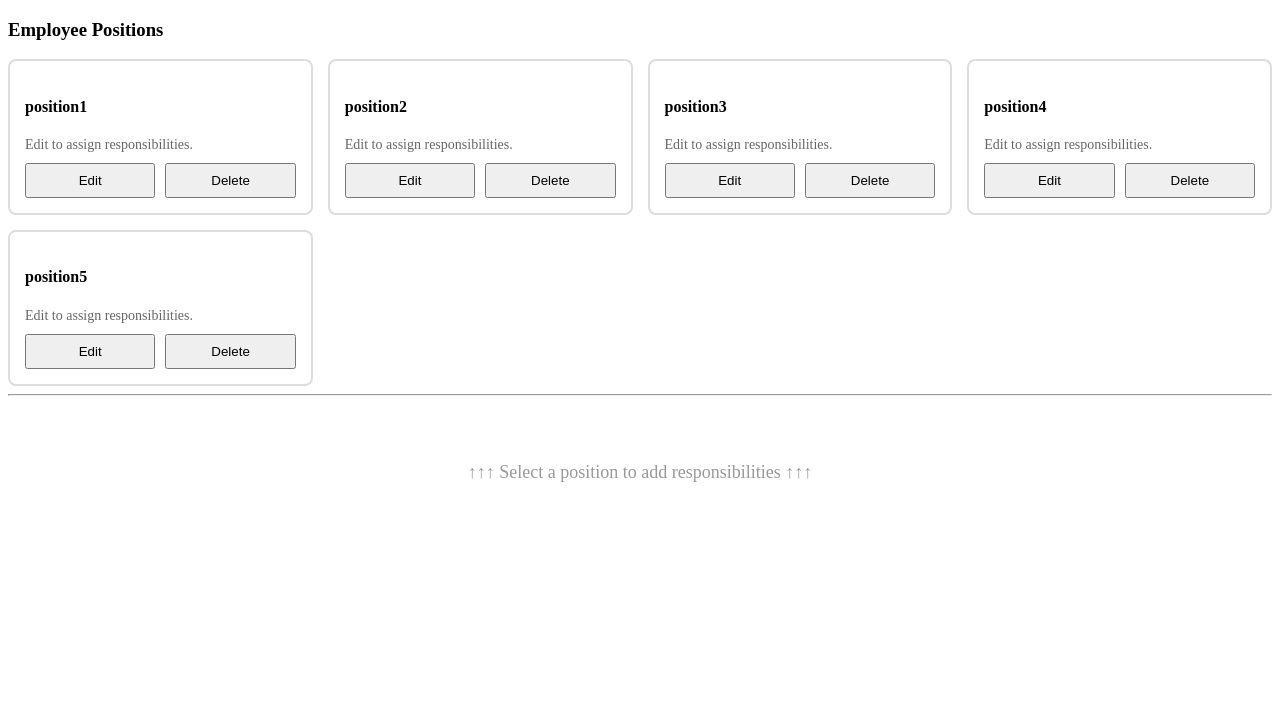
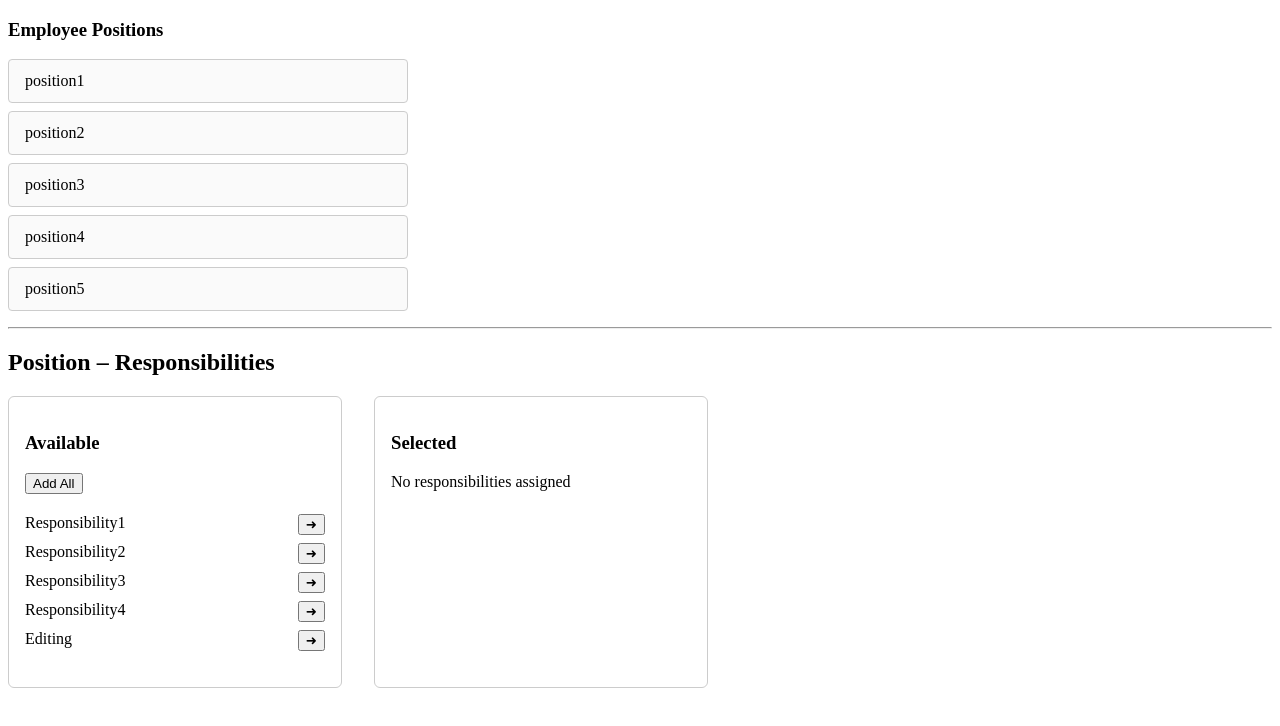
Before and after one commit to owencollins15/vpcr-update, an Angular app: page /position/1 in a window 1280 px wide. Before the commit this address led to /. Shown: the top 726 px of the page. Built offline with nearby package versions, Linux system fonts and the light colour scheme.

Commit message:
list of positions added along with left to right buttons colums for selected and available responsabilities

```diff
--- a/src/app/app.html
+++ b/src/app/app.html
@@ -3,82 +3,17 @@
 
 
 
-  <div class="positions-list">
-    @for (position of positions; track position.id) {
-      <div
-        class="position-card"
-        [class.selected]="currentPosition === position">
-
-        <div class="position-info">
-          <h4>{{ position.name }}</h4>
-          <p>Edit to assign responsibilities.</p>
-        </div>
-
-        <div class="position-actions">
-          <button type="button" (click)="selectPos(position)">
-            {{ currentPosition === position ? 'Currently Editing' : 'Edit' }}
-          </button>
-          <button type="button" (click)="deletePos(position)">Delete</button>
-        </div>
-      </div>
-    } @empty {
-      <div class="empty-state">
-        No positions created yet. Create one to get started!
-      </div>
-    }
-  </div>
-
+ <ul class="position-list">
+  @for(pos of positions; track pos.id){
+    <li class="position-item" (click)="goToPosition(pos)">
+      {{pos.name}}
+    </li>
+  }
+ </ul>
+@if(!positions.length){
+  <p>No positions available</p>
+}
 
 <hr />
 
-@if (currentPosition) {
-  <div class="responsibility-selector">
-    <h3>Editing: {{ currentPosition.name }}</h3>
-   <!-- <button type="button" (click)="saveCurrentPos()">💾 Save Changes</button>-->
-
-    <hr />
-
-
-    <h3>Employee Position:</h3>
-
-    @for (cat of source; track cat.key) {
-      <section style="margin-bottom: 1rem;">
-        <h4>
-          {{cat.label}}
-        </h4>
-        <button type="button" (click)="addAll(cat.key)">
-          Add All
-        </button>
-      </section>
-
-      @for (item of cat.items; track item) {
-        <button type="button" (click)="addItem(cat.key, item)">
-          {{item}}
-        </button>
-      }
-    }
-
-    <hr />
-
-    <h3>Selected</h3>
-
-    @for (cat of selected; track cat.key) {
-      <section>
-        <h4>{{cat.key}}</h4>
-        <button type="button" (click)="removeAll(cat.key)">
-          Remove All
-        </button>
-      </section>
-
-      @for (item of cat.items; track item) {
-        <button type="button" (click)="removeItem(cat.key, item)">
-          {{item}}
-        </button>
-      }
-    }
-  </div>
-} @else {
-  <div class="no-position-selected">
-    <p>↑↑↑ Select a position to add responsibilities ↑↑↑</p>
-  </div>
-}
+<router-outlet></router-outlet>
--- a/src/app/app.routes.ts
+++ b/src/app/app.routes.ts
@@ -1,3 +1,8 @@
 import { Routes } from '@angular/router';
+import { App } from './app';
+import { PositionDetail } from './position-detail/position-detail';
 
-export const routes: Routes = [];
+export const routes: Routes = [
+    {path: ' ', component: App },
+    { path:'position/:id', component:PositionDetail}
+];
--- a/src/app/app.scss
+++ b/src/app/app.scss
@@ -17,23 +17,26 @@
   font-size: 16px;
 }
 
-.positions-list {
-  display: grid;
-  grid-template-columns: repeat(auto-fill, minmax(250px, 1fr));
-  gap: 15px;
+.position-list {
+  list-style: none;
+  padding: 0;
+  max-width: 400px;
 }
 
-.position-card {
-  border: 2px solid #ddd;
-  padding: 15px;
-  background: white;
-  border-radius: 8px;
+.position-item {
+  padding: 12px 16px;
+  border: 1px solid #ccc;
+  border-radius: 4px;
+  margin-bottom: 8px;
+  cursor: pointer;
+  background: #fafafa;
 }
 
-.position-card.selected {
-  border-color: #007bff;
-  background: #e7f3ff;
+.position-item:hover {
+  background: #e9f1ff;
+  border-color: #7aa7ff;
 }
+
 
 .position-info h3 {
   margin: 0 0 5px 0;
--- a/src/app/app.ts
+++ b/src/app/app.ts
@@ -1,152 +1,27 @@
 import { CommonModule } from '@angular/common';
 import { Component, OnInit } from '@angular/core';
+import { Router, RouterOutlet } from '@angular/router'
 
-type CategoryKey = string;
-
-interface SourceCategory{
-  key: CategoryKey;
-  label: string;
-  items: string[];
-}
-interface SelectedCategory{
-  key: CategoryKey;
-  items: string[];
-}
 interface Position{
   id: number;
   name: string;
 }
-
 @Component({
   selector: 'app-root',
-  imports: [CommonModule],
+  imports: [CommonModule, RouterOutlet],
   templateUrl: './app.html',
   styleUrl: './app.scss'
 })
 export class App{
-source: SourceCategory[] = [{//source array
-
-//source: json FULLY CUSTOMIZABLE
-  key: 'Selected Responsibilities:',
-  label: 'Reponsibilities Below: ' ,
-  items: [                     //items = responsibilities; for now I have it labeled as responsibility 1-5(subject to change)
-    'Responsibility1',
-    'Responsibility2',
-    'Responsibility3',
-    'Responsibility4',
-    'Responsibility5'
-  ]
-}
-];
-
-
-selected: SelectedCategory[] = []; //selected array
-positions: Position[] = [
+  positions: Position[] = [
     { id: 1, name: 'position1' },
     { id: 2, name: 'position2' },
     { id: 3, name: 'position3' },
     { id: 4, name: 'position4' },
     { id: 5, name: 'position5' }
-];
+];constructor(private router: Router){}
 
-
-currentPosition: Position | null = null; //variable can by type Position or null, initialized with type null
-
-
-selectPos(position: Position){ //select position to edit or delete
-
-  this.currentPosition = position;
-
-  console.log('Position Selected!')
-}
-
-
-deletePos(position: Position){ //remove position from list
-  const index = this.positions.indexOf(position);
-  if(index > -1){
-    this.positions.splice(index,1);
-    if(this.currentPosition === position){
-      this.currentPosition = null;
-      this.selected= [];
-    }
-  }
-  console.log('Position Deleted!')
-}
-
-
-private ensureSelectedCategory(key: CategoryKey): SelectedCategory{  //allows lazy initialization
-  let cat = this.selected.find(c => c.key === key);
-  if(!cat){
-    cat = {key, items: []};
-    this.selected.push(cat);
-  }
-  return cat;
-}
-
-
-addItem(categoryKey: CategoryKey, item: string){ //adds specific item
-  const cat = this.ensureSelectedCategory(categoryKey);
-  if(!cat.items.includes(item)){
-cat.items.push(item);
-  }
-  this.afterAddItem(categoryKey, item);
-  console.log('Item Added!')
-  }
-
-
-  addAll(categoryKey: CategoryKey){ //adds all items
-    const sourceCat = this.source.find(c => c.key === categoryKey);
-    if(!sourceCat) return;
-    const selectedCat = this.ensureSelectedCategory(categoryKey);
-    sourceCat.items.forEach(item =>{
-      if(!selectedCat.items.includes(item)){
-        selectedCat.items.push(item);
-      }
-    });
-    this.afterAddAll(categoryKey);
-    console.log('All Items Added!')
-  }
-
-
-  removeAll(categoryKey: CategoryKey){//removes all
-    const sourceCat = this.source.find(c => c.key === categoryKey);
-    if(!sourceCat) return;
-     const selectedCat = this.ensureSelectedCategory(categoryKey);
-     sourceCat.items.forEach(item =>{
-      if(selectedCat.items.includes(item)){
-        selectedCat.items = selectedCat.items.filter(i => i !== item);
-      }
-    } );
-this.afterRemoveAll(categoryKey);
-console.log('All Items Removed!')
-}
-
-
-removeItem(categoryKey: CategoryKey, item: string){  //allows you to remove an Item that has been selected
-  const cat = this.selected.find(c => c.key === categoryKey);
-  if(!cat) return;
-   cat.items = cat.items.filter(i => i !== item);
-   if(cat.items.length === 0){
-    this.selected = this.selected.filter(c => c.key !== categoryKey)
-   }
-this.afterRemoveItem(categoryKey, item);
-console.log('Removed Item!')
-}
-
-
-afterAddItem(categoryKey: CategoryKey, item: string){
-
-}
-
-afterAddAll(categoryKey: CategoryKey ){
-
-}
-
-afterRemoveItem(categoryKey: CategoryKey, item: string){
-
-}
-
-afterRemoveAll(categoryKey: CategoryKey){
-
+goToPosition(pos: { id: number}){
+  this.router.navigate(['/position',pos.id]);
 }
 }
--- /dev/null
+++ b/src/app/position-detail/position-detail.html
@@ -0,0 +1,52 @@
+<h2>Position {{ positionId }} – Responsibilities</h2>
+
+<div class="container">
+
+  <!-- SOURCE LIST -->
+  <div class="panel">
+    <h3>Available</h3>
+
+    @for (cat of source; track cat.key) {
+      <button (click)="addAll(cat.key)">Add All</button>
+
+      <ul>
+        @for (item of cat.items; track item) {
+          <li>
+            {{ item }}
+            <button (click)="addItem(cat.key, item)">➜</button>
+          </li>
+        }
+      </ul>
+    }
+  </div>
+
+  <!-- SELECTED LIST -->
+  <div class="panel">
+    <h3>Selected</h3>
+
+    @if (selected.length === 0) {
+      <p>No responsibilities assigned</p>
+    }
+
+
+ @for (cat of selected; track cat.key) {
+
+  <!-- REMOVE ALL BUTTON -->
+  <button class="remove-all" (click)="removeAll(cat.key)">
+    Remove All
+  </button>
+
+  <ul>
+    @for (item of cat.items; track item) {
+      <li>
+        {{ item }}
+        <button class="remove" (click)="removeItem(cat.key, item)">X</button>
+      </li>
+    }
+  </ul>
+
+}
+
+  </div>
+
+</div>
--- /dev/null
+++ b/src/app/position-detail/position-detail.scss
@@ -0,0 +1,26 @@
+.container {
+  display: flex;
+  gap: 2rem;
+}
+
+.panel {
+  width: 300px;
+  border: 1px solid #ccc;
+  padding: 1rem;
+  border-radius: 6px;
+}
+
+ul {
+  list-style: none;
+  padding: 0;
+}
+
+li {
+  display: flex;
+  justify-content: space-between;
+  padding: 0.25rem 0;
+}
+
+button {
+  cursor: pointer;
+}
--- /dev/null
+++ b/src/app/position-detail/position-detail.ts
@@ -0,0 +1,123 @@
+import { Component } from '@angular/core';
+import { ActivatedRoute } from '@angular/router';
+
+
+export type CategoryKey = 'selectedResponsibilities';
+
+export interface SourceCategory{
+  key: CategoryKey;
+  label: string;
+  items: string[];
+}
+export interface SelectedCategory{
+  key: CategoryKey;
+  items: string[];
+}
+
+
+@Component({
+  selector: 'app-position-detail',
+  imports: [],
+  templateUrl: './position-detail.html',
+  styleUrl: './position-detail.scss',
+})
+export class PositionDetail {
+positionId!: number;
+
+source: SourceCategory[] = [{//source array
+
+//source: json FULLY CUSTOMIZABLE
+  key: 'selectedResponsibilities',
+  label: 'Reponsibilities Below: ' ,
+  items: [                     //items = responsibilities; for now I have it labeled as responsibility 1-5(subject to change)
+    'Responsibility1',
+    'Responsibility2',
+    'Responsibility3',
+    'Responsibility4',
+    'Editing'
+  ]
+}
+];
+constructor(private route: ActivatedRoute){}
+
+selected: SelectedCategory[] = []; //selected array
+
+
+
+
+private ensureSelectedCategory(key: CategoryKey): SelectedCategory{  //allows lazy initialization
+  let cat = this.selected.find(c => c.key === key);
+  if(!cat){
+    cat = {key, items: []};
+    this.selected.push(cat);
+  }
+  return cat;
+}
+
+
+addItem(categoryKey: CategoryKey, item: string){ //adds specific item
+  const cat = this.ensureSelectedCategory(categoryKey);
+  if(!cat.items.includes(item)){
+cat.items.push(item);
+  }
+  this.afterAddItem(categoryKey, item);
+  console.log('Item Added!')
+  }
+
+
+  addAll(categoryKey: CategoryKey){ //adds all items
+    const sourceCat = this.source.find(c => c.key === categoryKey);
+    if(!sourceCat) return;
+    const selectedCat = this.ensureSelectedCategory(categoryKey);
+    sourceCat.items.forEach(item =>{
+      if(!selectedCat.items.includes(item)){
+        selectedCat.items.push(item);
+      }
+    });
+    this.afterAddAll(categoryKey);
+    console.log('All Items Added!')
+  }
+
+
+  removeAll(categoryKey: CategoryKey){//removes all
+    const sourceCat = this.source.find(c => c.key === categoryKey);
+    if(!sourceCat) return;
+     const selectedCat = this.ensureSelectedCategory(categoryKey);
+     sourceCat.items.forEach(item =>{
+      if(selectedCat.items.includes(item)){
+        selectedCat.items = selectedCat.items.filter(i => i !== item);
+      }
+    } );
+this.afterRemoveAll(categoryKey);
+console.log('All Items Removed!')
+}
+
+
+removeItem(categoryKey: CategoryKey, item: string){  //allows you to remove an Item that has been selected
+  const cat = this.selected.find(c => c.key === categoryKey);
+  if(!cat) return;
+   cat.items = cat.items.filter(i => i !== item);
+   if(cat.items.length === 0){
+    this.selected = this.selected.filter(c => c.key !== categoryKey)
+   }
+this.afterRemoveItem(categoryKey, item);
+console.log('Removed Item!')
+}
+
+
+afterAddItem(categoryKey: CategoryKey, item: string){
+
+}
+
+afterAddAll(categoryKey: CategoryKey ){
+
+}
+
+afterRemoveItem(categoryKey: CategoryKey, item: string){
+
+}
+
+afterRemoveAll(categoryKey: CategoryKey){
+
+}
+}
```
Also changed, not shown: src/app/job-data.constant.ts (deleted, +0 -10 lines), 1 other file (tests, documents, lock files or other folders).
